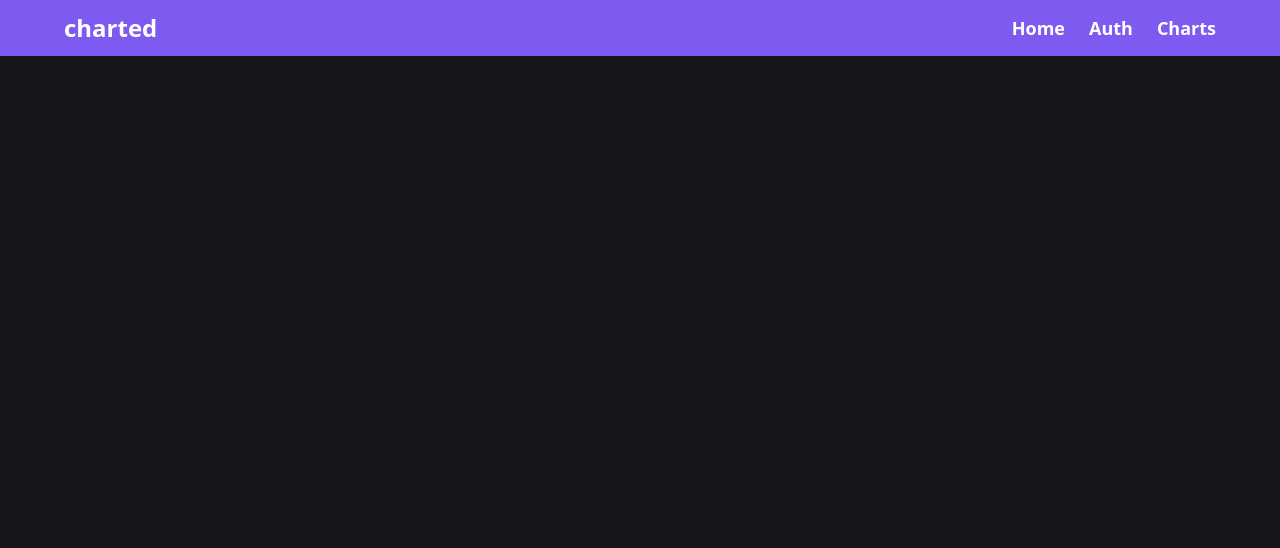
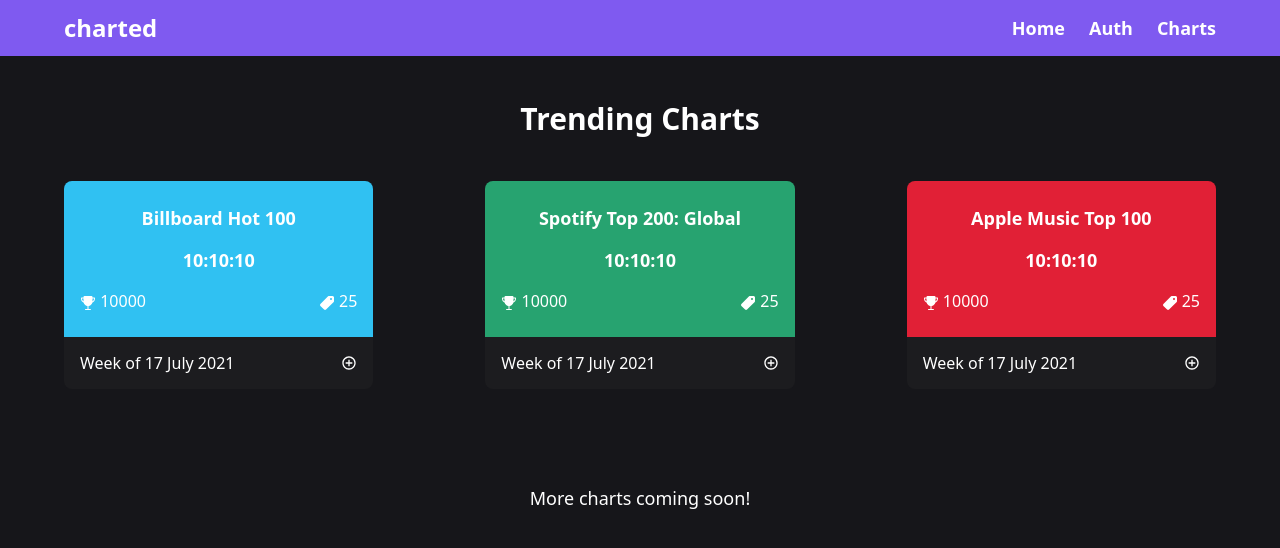
Before and after one commit to Team-Charted/charted-web, a React (Create React App) app: page /charts in a window 1280 px wide. Shown: the top 548 px of the page. Built offline with nearby package versions, Linux system fonts and the light colour scheme.

Commit message:
Create charts page

```diff
--- a/package.json
+++ b/package.json
@@ -11,6 +11,7 @@
     "axios": "^0.21.1",
     "react": "^17.0.2",
     "react-dom": "^17.0.2",
+    "react-icons": "^4.2.0",
     "react-redux": "^7.2.4",
     "react-router-dom": "^5.2.0",
     "react-scripts": "4.0.3",
--- /dev/null
+++ b/src/components/Charts/ChartCard.js
@@ -0,0 +1,24 @@
+import React from 'react'
+import { MdAddCircleOutline } from 'react-icons/md'
+import { IoTrophy, IoPricetag } from 'react-icons/io5'
+
+const ChartCard = ({ chartName, timer, bgColor, prizePool, entryFee, dateText }) => {
+    return (
+        <div className='mx-auto w-full h-52'>
+            <div className={`h-3/4 p-4 flex flex-col justify-around rounded-t-lg bg-${bgColor}`}>
+                <h1 className='font-semibold text-lg text-center'>{chartName}</h1>
+                <h3 className='font-semibold text-lg text-center'>{timer}</h3>
+                <div className='w-full flex justify-between'>
+                    <span className=''><IoTrophy className='inline' /> {prizePool}</span>
+                    <span className=''><IoPricetag className='inline' /> {entryFee}</span>
+                </div>
+            </div>
+            <div className='h-1/4 p-4 rounded-b-lg flex justify-between items-center bg-surface'>
+                <span>{dateText}</span>
+                <button><MdAddCircleOutline /></button>
+            </div>
+        </div>
+    )
+}
+
+export default ChartCard
--- a/src/pages/Charts.js
+++ b/src/pages/Charts.js
@@ -1,10 +1,40 @@
 import React from 'react'
-import Navbar from '../components/Navbar'
+
+import ChartCard from '../components/Charts/ChartCard'
+import Navbar from '../components/common/Navbar'
 
 const Charts = () => {
     return (
         <div className='min-h-screen'>
             <Navbar />
+
+            <div className='pt-14 mx-16'>
+                <h1 className='my-10 text-3xl text-center font-semibold'>Trending Charts</h1>
+                <div className='grid grid-cols-1 md:grid-cols-3 gap-10 md:gap-28'>
+                    <ChartCard
+                        chartName='Billboard Hot 100'
+                        timer='10:10:10'
+                        bgColor='billboardBlue'
+                        prizePool='10000'
+                        entryFee='25'
+                        dateText='Week of 17 July 2021' />
+                    <ChartCard
+                        chartName='Spotify Top 200: Global'
+                        timer='10:10:10'
+                        bgColor='spotifyGreen'
+                        prizePool='10000'
+                        entryFee='25'
+                        dateText='Week of 17 July 2021' />
+                    <ChartCard
+                        chartName='Apple Music Top 100'
+                        timer='10:10:10'
+                        bgColor='appleMusicRed'
+                        prizePool='10000'
+                        entryFee='25'
+                        dateText='Week of 17 July 2021' />
+                </div>
+                <p className='mt-24 text-lg text-center'>More charts coming soon!</p>
+            </div>
         </div>
     )
 }
--- a/tailwind.config.js
+++ b/tailwind.config.js
@@ -8,6 +8,9 @@
 			background: '#16161A',
 			surface: '#1C1C1F',
 			text: '#94A1B2',
+			billboardBlue: '#30C1F2',
+			spotifyGreen: '#27A370',
+			appleMusicRed: '#E12036',
 			white: '#FFF',
 			black: '#000'
 		},
```
Also changed, not shown: src/components/common/Navbar.js (renamed from src/components/Navbar.js), 1 other file (tests, documents, lock files or other folders).
